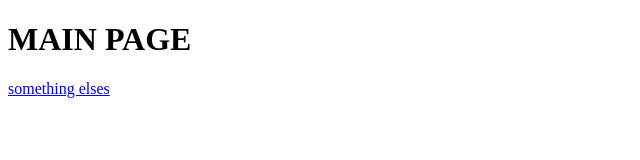
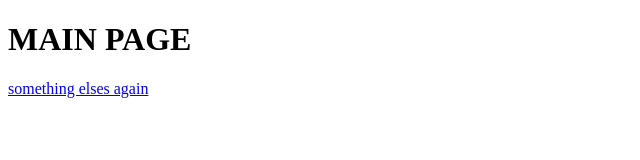
Before and after one commit to aakashharan-creator/Project_5, a plain HTML site: page index.html in a window 1280 px wide. Shown: the full height of the page, 0-640 px from the left. Drawn offline with Linux system fonts and the light colour scheme.

Commit message:
version 3

```diff
--- a/index.html
+++ b/index.html
@@ -7,6 +7,6 @@
 </head>
 <body>
     <h1>MAIN PAGE</h1>
-    <a href="nextpage.html">something elses</a>
+    <a href="nextpage.html">something elses again</a>
 </body>
 </html>
```
